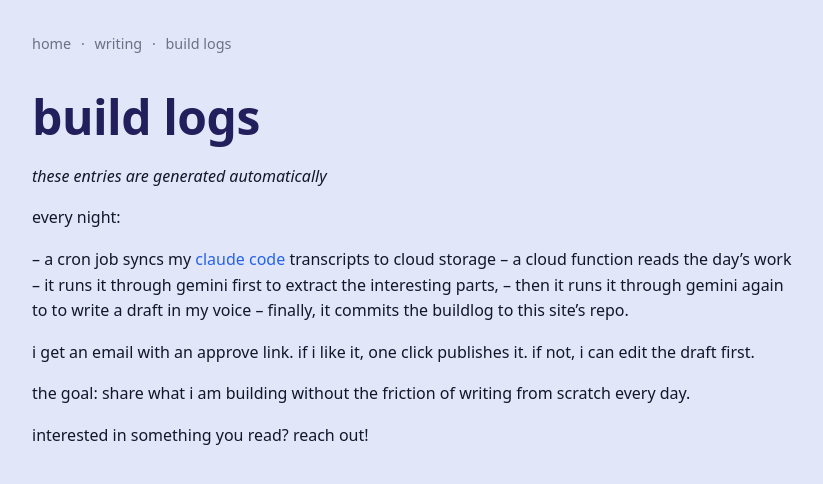
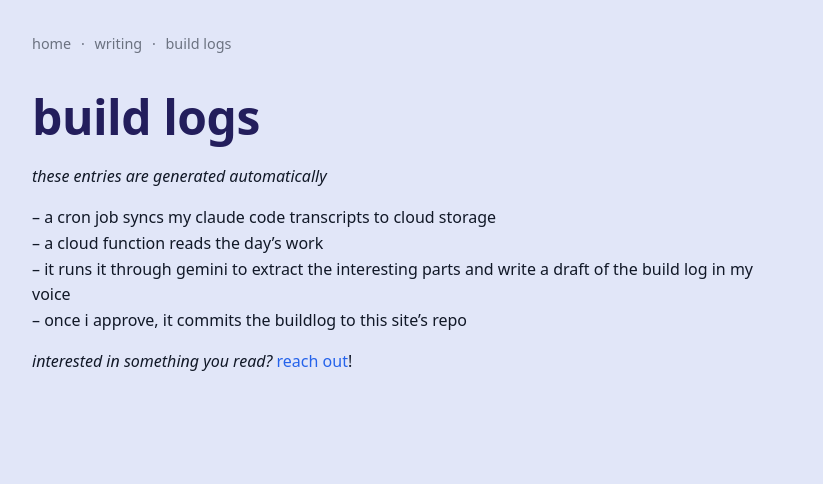
Before and after one commit to davidcrowe/reducibl.com, a Jekyll site: the page built from buildlogs.md, in a window 1280 px wide. Shown: the top 484 px of the page, without its empty margins (228-1051 px from the left). Built offline with Jekyll 4.4.1, drawn with Linux system fonts in a browser that asks for light colours.

Commit message:
add linkedin link to build logs reach out CTA

```diff
--- a/buildlogs.md
+++ b/buildlogs.md
@@ -7,19 +7,12 @@ title: build logs
 
 *these entries are generated automatically*
 
-every night:
+-- a cron job syncs my claude code transcripts to cloud storage
+-- a cloud function reads the day's work
+-- it runs it through gemini to extract the interesting parts and write a draft of the build log in my voice
+-- once i approve, it commits the buildlog to this site's repo
 
--- a cron job syncs my [claude code](https://claude.ai) transcripts to cloud storage
--- a cloud function reads the day's work
--- it runs it through gemini first to extract the interesting parts,
--- then it runs it through gemini again to to write a draft in my voice
--- finally, it commits the buildlog to this site's repo.
-
-i get an email with an approve link. if i like it, one click publishes it. if not, i can edit the draft first.
-
-the goal: share what i am building without the friction of writing from scratch every day.
-
-interested in something you read? reach out!
+*interested in something you read?* [reach out](https://www.linkedin.com/in/mrdavidcrowe)!
 
 <ul>
   {% for post in site.posts %}
```
